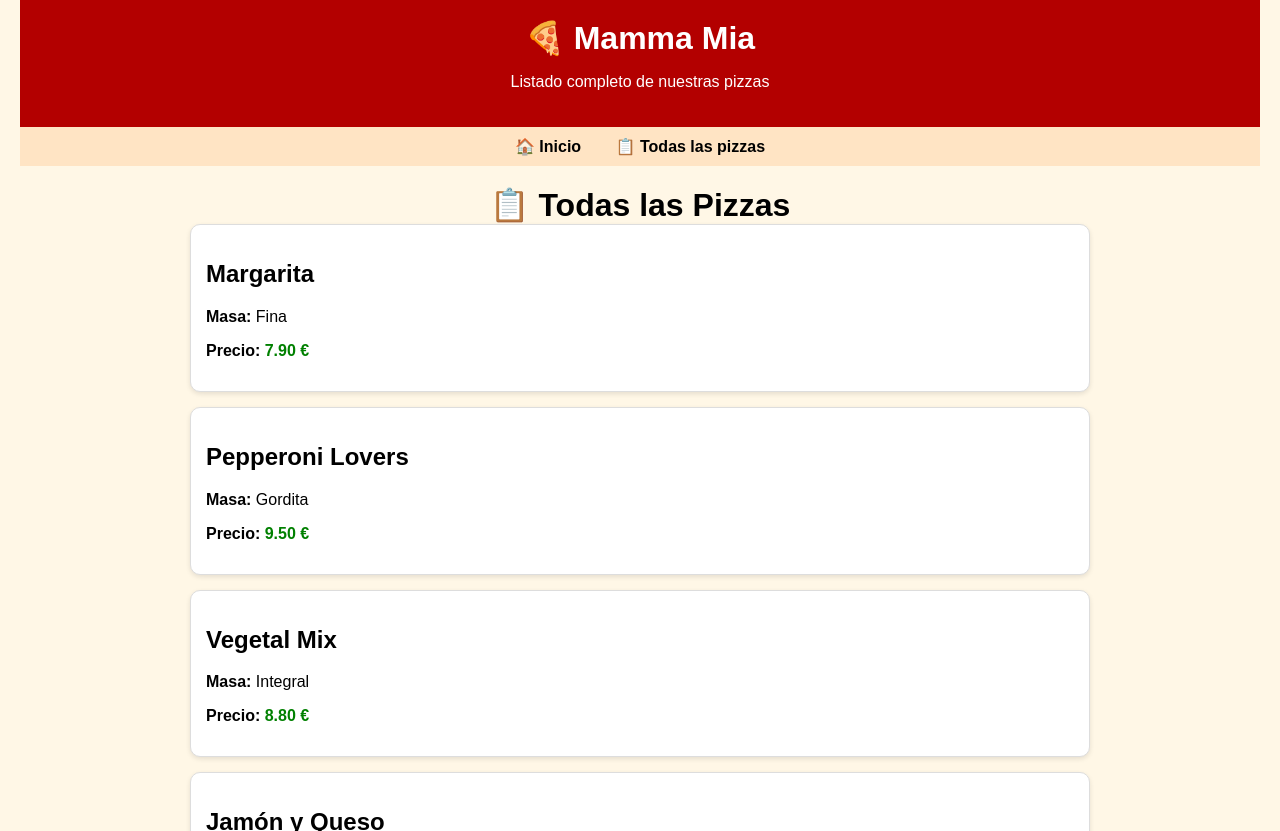
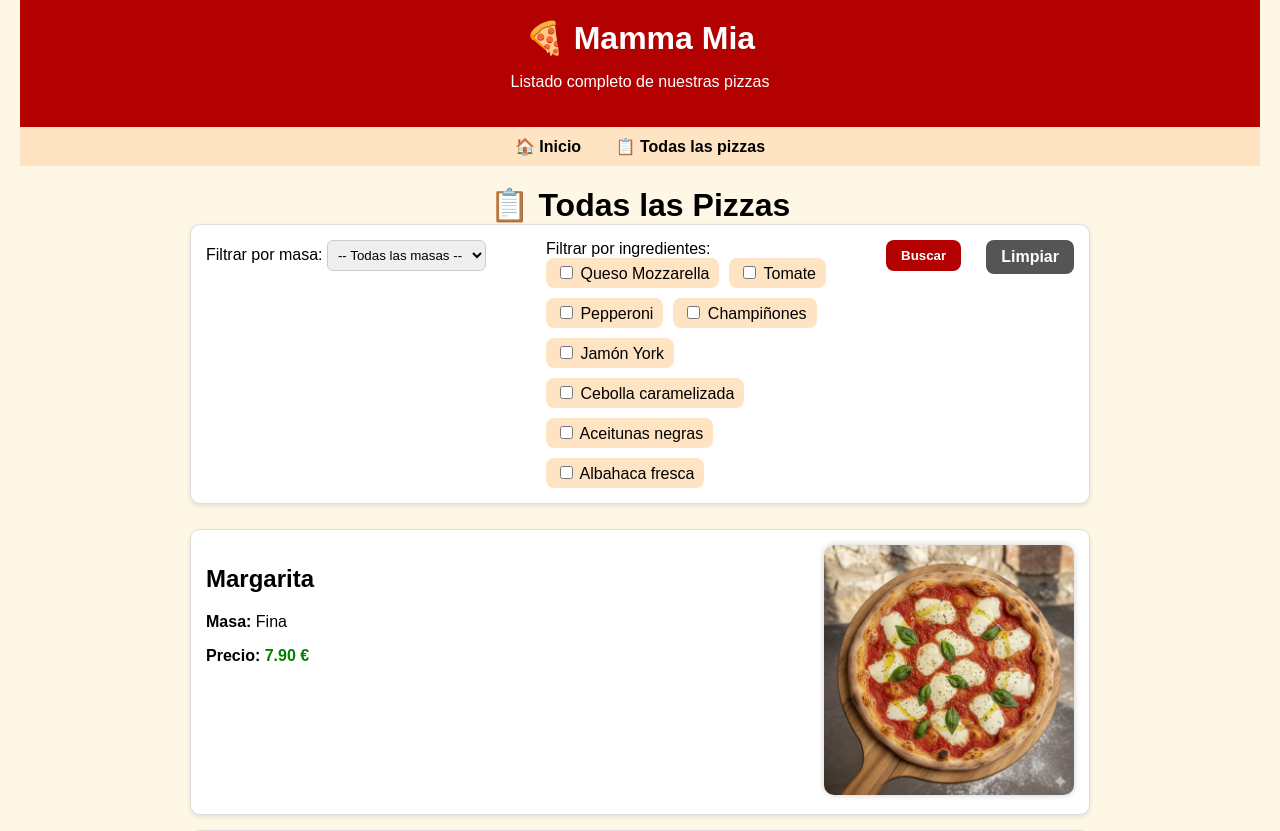
Before and after one commit to idooia12/Mamma-Mia, a Django app: template proyectoWeb/mammaMia/templates/mammaMia/todasPizzas.html in a window 1280 px wide. Shown: the part 21-852 px from the top of the page. Run offline with Django 5.2, Linux system fonts and the light colour scheme; the template is opened without the code that fills it: values that come from a table or form of the project are taken from there, others are empty; data comes from the database, SQL or seed files in the repository; both versions use the stored data as it was after the commit.

Commit message:
solo falta el buscador

```diff
--- a/proyectoWeb/mammaMia/static/mama.css
+++ b/proyectoWeb/mammaMia/static/mama.css
@@ -43,10 +43,48 @@
     border: 1px solid #ddd;
     box-shadow: 0 2px 5px rgba(0,0,0,0.1);
     transition: .2s;
+    position: relative;
+    cursor: pointer;
 }
 
+/* Efecto hover para dar feedback visual */
 .pizza:hover {
+    box-shadow: 0 0 12px rgba(0, 0, 0, 0.25);
     transform: scale(1.02);
+    transition: all 0.2s ease;
+    cursor: pointer;
+}
+
+.pizza-contenido {
+  display: flex;
+  align-items: flex;
+  justify-content: space-between;
+  gap: 20px;
+}
+
+/* El enlace ocupa toda la tarjeta visualmente */
+.pizza a.pizza-link {
+    position: absolute;
+    inset: 0; /* top, right, bottom, left = 0 */
+    z-index: 2;
+    text-indent: -9999px; /* oculta el texto visible del enlace */
+}
+
+.pizza-info {
+  flex: 1;
+}
+
+/* Asegura que el título se muestre encima del enlace invisible */
+.pizza-info h2 {
+    position: relative;
+    z-index: 3;
+    color: inherit;
+}
+
+.pizza-imagen img {
+  max-width: 250px;
+  border-radius: 10px;
+  box-shadow: 0 0 6px rgba(0, 0, 0, 0.2);
 }
 
 .precio {
@@ -71,6 +109,23 @@
     box-shadow: 0 2px 5px rgba(0,0,0,0.1);
 }
 
+.detalle-contenido {
+    display: flex;
+    align-items: flex-start;
+    justify-content: space-between;
+    gap: 30px;
+}
+
+.detalle-info {
+    flex: 1;
+}
+
+.detalle-imagen img {
+    max-width: 350px;
+    border-radius: 10px;
+    box-shadow: 0 0 6px rgba(0, 0, 0, 0.2);
+}
+
 .boton-volver {
     display: inline-block;
     margin-top: 15px;
@@ -86,3 +141,79 @@
 .boton-volver:hover {
     background: #7a0000;
 }
+
+/* Estilos para el formulario de filtros */
+.filtro-form {
+    background: #fff;
+    padding: 15px;
+    border-radius: 10px;
+    border: 1px solid #ddd;
+    box-shadow: 0 2px 5px rgba(0,0,0,0.1);
+    margin-bottom: 25px;
+}
+
+.filtros {
+    display: flex;
+    flex-direction: column;
+    gap: 15px;
+}
+
+.filtro-masa select {
+    padding: 6px;
+    border-radius: 6px;
+    border: 1px solid #ccc;
+}
+
+.ingredientes-lista {
+    display: flex;
+    flex-wrap: wrap;
+    gap: 10px;
+}
+
+.ingredientes-lista label {
+    background: #ffe4c4;
+    padding: 5px 10px;
+    border-radius: 8px;
+    cursor: pointer;
+    user-select: none;
+    transition: 0.2s;
+}
+
+.ingredientes-lista label:hover {
+    background: #ffcc99;
+}
+
+.boton-filtrar, .boton-limpiar {
+    padding: 8px 15px;
+    border: none;
+    border-radius: 8px;
+    font-weight: bold;
+    cursor: pointer;
+    text-decoration: none;
+    color: white;
+    background: #b30000;
+    transition: 0.2s;
+    display: inline-block;
+}
+
+.boton-filtrar:hover, .boton-limpiar:hover {
+    background: #7a0000;
+}
+
+.boton-limpiar {
+    background: #555;
+    margin-left: 10px;
+}
+
+@media (min-width: 768px) {
+    .filtros {
+        flex-direction: row;
+        justify-content: space-between;
+        align-items: flex-start;
+        flex-wrap: wrap;
+    }
+
+    .filtro-masa, .filtro-ingredientes {
+        flex: 1;
+    }
+}
--- a/proyectoWeb/mammaMia/templates/mammaMia/todasPizzas.html
+++ b/proyectoWeb/mammaMia/templates/mammaMia/todasPizzas.html
@@ -23,15 +23,59 @@
 
     <h1 style="text-align:center;">📋 Todas las Pizzas</h1>
 
+    <form method="get" class="filtro-form">
+        <div class="filtros">
+            <div class="filtro-masa">
+                <label for="masa">Filtrar por masa:</label>
+                <select name="masa" id="masa">
+                    <option value="">-- Todas las masas --</option>
+                    {% for masa in masas %}
+                        <option value="{{ masa.id }}" {% if masa.id|stringformat:"s" == masa_seleccionada %}selected{% endif %}>
+                            {{ masa.nombre }}
+                        </option>
+                    {% endfor %}
+                </select>
+            </div>
+
+            <div class="filtro-ingredientes">
+                <label>Filtrar por ingredientes:</label>
+                <div class="ingredientes-lista">
+                    {% for ing in ingredientes %}
+                        <label>
+                            <input type="checkbox" name="ingredientes" value="{{ ing.id }}"
+                                {% if ing.id in ingredientes_seleccionados %}checked{% endif %}>
+                            {{ ing.nombre }}
+                        </label>
+                    {% endfor %}
+                </div>
+            </div>
+
+            <button type="submit" class="boton-filtrar">Buscar</button>
+            <a href="{% url 'todasLasPizzas' %}" class="boton-limpiar">Limpiar</a>
+        </div>
+    </form>
+
     {% if pizzas %}
         {% for pizza in pizzas %}
-            <a href="{% url 'detallePizza' pizza.id %}" style="text-decoration:none; color:inherit;">
-                <div class="pizza">
-                    <h2>{{ pizza.nombre }}</h2>
+        <div class="pizza">
+            <div class="pizza-contenido">
+                <div class="pizza-info">
+                    <a href="{% url 'detallePizza' pizza.id %}" class="pizza-link"></a>
+                        <h2>{{ pizza.nombre }}</h2>
+                    </a>
                     <p><strong>Masa:</strong> {{ pizza.masa.nombre }}</p>
                     <p><strong>Precio:</strong> <span class="precio">{{ pizza.precio }} €</span></p>
                 </div>
-            </a>
+
+                <div class="pizza-imagen">
+                    {% if pizza.imagen %}
+                        <img src="{{ pizza.imagen.url }}" alt="{{ pizza.nombre }}">
+                    {% else %}
+                        <p>Sin imagen disponible</p>
+                    {% endif %}
+                </div>
+            </div>
+        </div>
         {% endfor %}
     {% else %}
         <p>No hay pizzas registradas todavía.</p>
--- a/proyectoWeb/proyectoWeb/settings.py
+++ b/proyectoWeb/proyectoWeb/settings.py
@@ -134,3 +134,5 @@
 #Crear superusuario: python manage.py createsuperuser, superusuario: admin, email: admin@gmail.com, pass: admin1234
 #Cargar de github: git branch, git fetch, git pull origin main
 #Subir a github: git add . , git commit -m "mensaje", git push origin main
+#Instalar Pillow para manejo de imágenes: pip install Pillow
+#Limpiar caché del sitio web: Ctrl + F5 (Windows)
```
Also changed, not shown: proyectoWeb/mammaMia/templates/mammaMia/detallePizza.html (+12 -0 lines), proyectoWeb/mammaMia/templates/mammaMia/index.html (+12 -3 lines), proyectoWeb/mammaMia/views.py (+27 -1 lines), proyectoWeb/db.sqlite3, proyectoWeb/media/pizzas/CuatroQuesos.png (added), proyectoWeb/media/pizzas/JamonYQueso.png (added), proyectoWeb/media/pizzas/Margarita.png (added), 3 other files.
